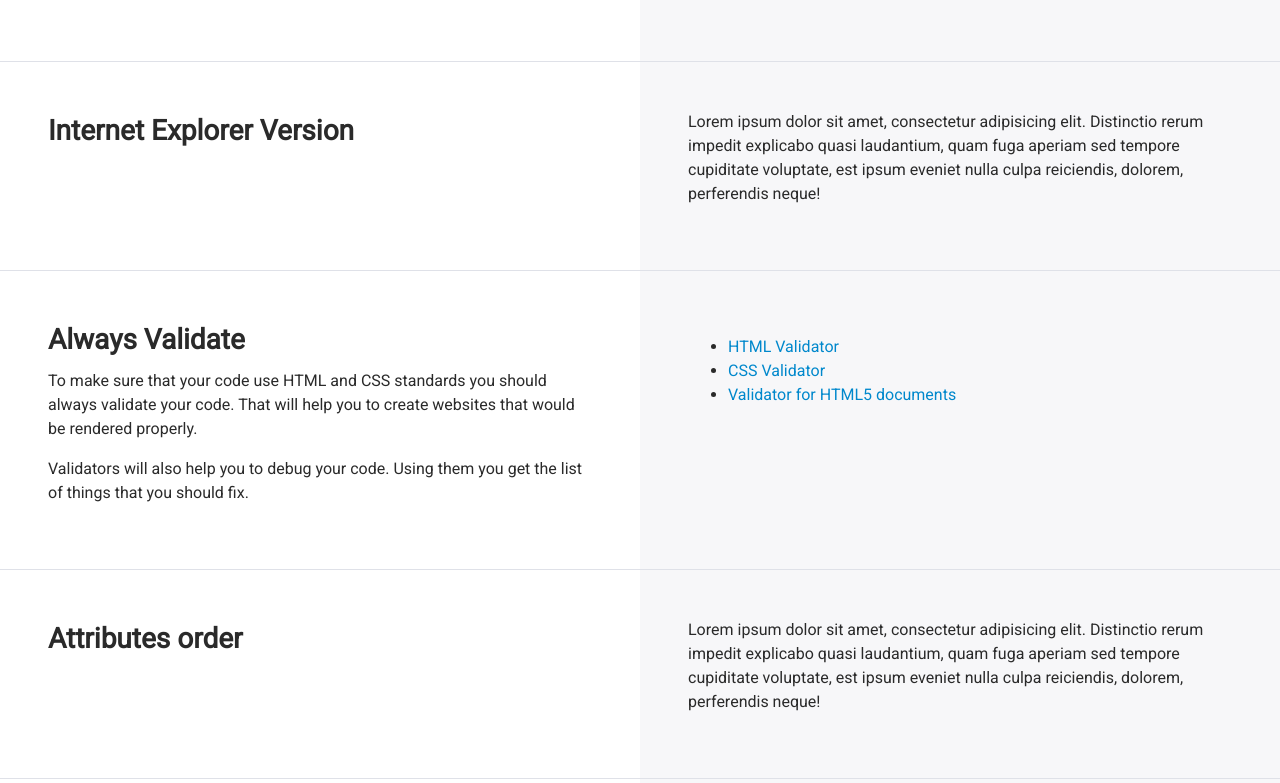
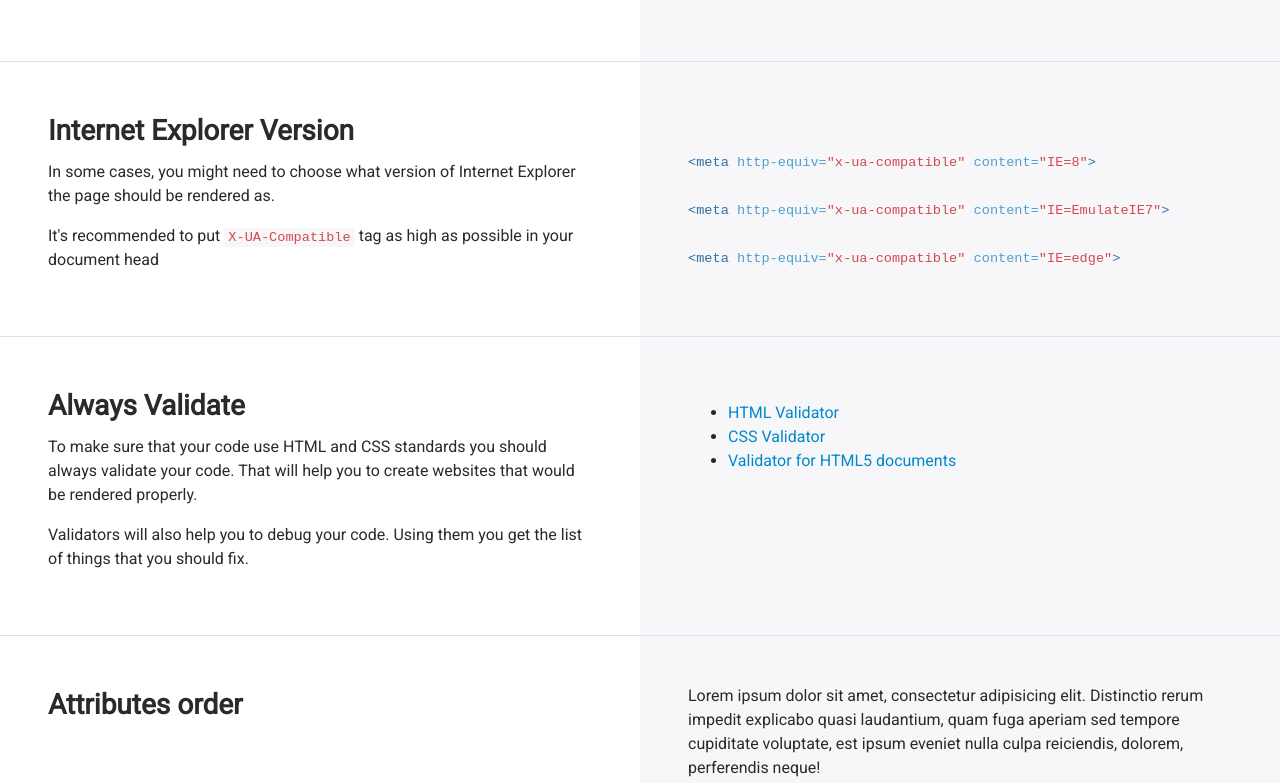
Before and after one commit to mattonit/devguide, a plain HTML site: page index.html in a window 1280 px wide. Shown: the part 1324-2107 px from the top of the page. Drawn offline with Linux system fonts and the light colour scheme.

Commit message:
more rules

```diff
--- a/devguide.css
+++ b/devguide.css
@@ -39,7 +39,7 @@ p {
 }
 
 .hello {
-	background-color: #3E4551;
+	background-color: #26a69a;
 	color:#fff;
 	text-align:center;
 	font-weight:100;
--- a/index.html
+++ b/index.html
@@ -86,9 +86,17 @@
 		<section class="section">
 			<div class="col">
 				<h3>Internet Explorer Version</h3>
+				<p>In some cases, you might need to choose what version of Internet Explorer the page should be rendered as.</p>
+				<p>It's recommended to put <code>X-UA-Compatible</code> tag as high as possible in your document head</p>
 			</div>
 			<div class="col">
-				<p>Lorem ipsum dolor sit amet, consectetur adipisicing elit. Distinctio rerum impedit explicabo quasi laudantium, quam fuga aperiam sed tempore cupiditate voluptate, est ipsum eveniet nulla culpa reiciendis, dolorem, perferendis neque!</p>
+				<pre><code>
+<span class="nt">&lt;meta</span> <span class="na">http-equiv=</span><span class="s">"x-ua-compatible"</span> <span class="na">content=</span><span class="s">"IE=8"</span><span class="nt">&gt;</span>
+
+<span class="nt">&lt;meta</span> <span class="na">http-equiv=</span><span class="s">"x-ua-compatible"</span> <span class="na">content=</span><span class="s">"IE=EmulateIE7"</span><span class="nt">&gt;</span>
+
+<span class="nt">&lt;meta</span> <span class="na">http-equiv=</span><span class="s">"x-ua-compatible"</span> <span class="na">content=</span><span class="s">"IE=edge"</span><span class="nt">&gt;</span>
+</code></pre>
 			</div>
 		</section>
 
@@ -180,6 +188,7 @@
 		<section class="section">
 			<div class="col">
 				<h3>Comments</h3>
+				<p>You shouldn't use a lot of comments in your code. Your code should be self-describing.</p>
 			</div>
 			<div class="col">
 				<p>Lorem ipsum dolor sit amet, consectetur adipisicing elit. Distinctio rerum impedit explicabo quasi laudantium, quam fuga aperiam sed tempore cupiditate voluptate, est ipsum eveniet nulla culpa reiciendis, dolorem, perferendis neque!</p>
```
